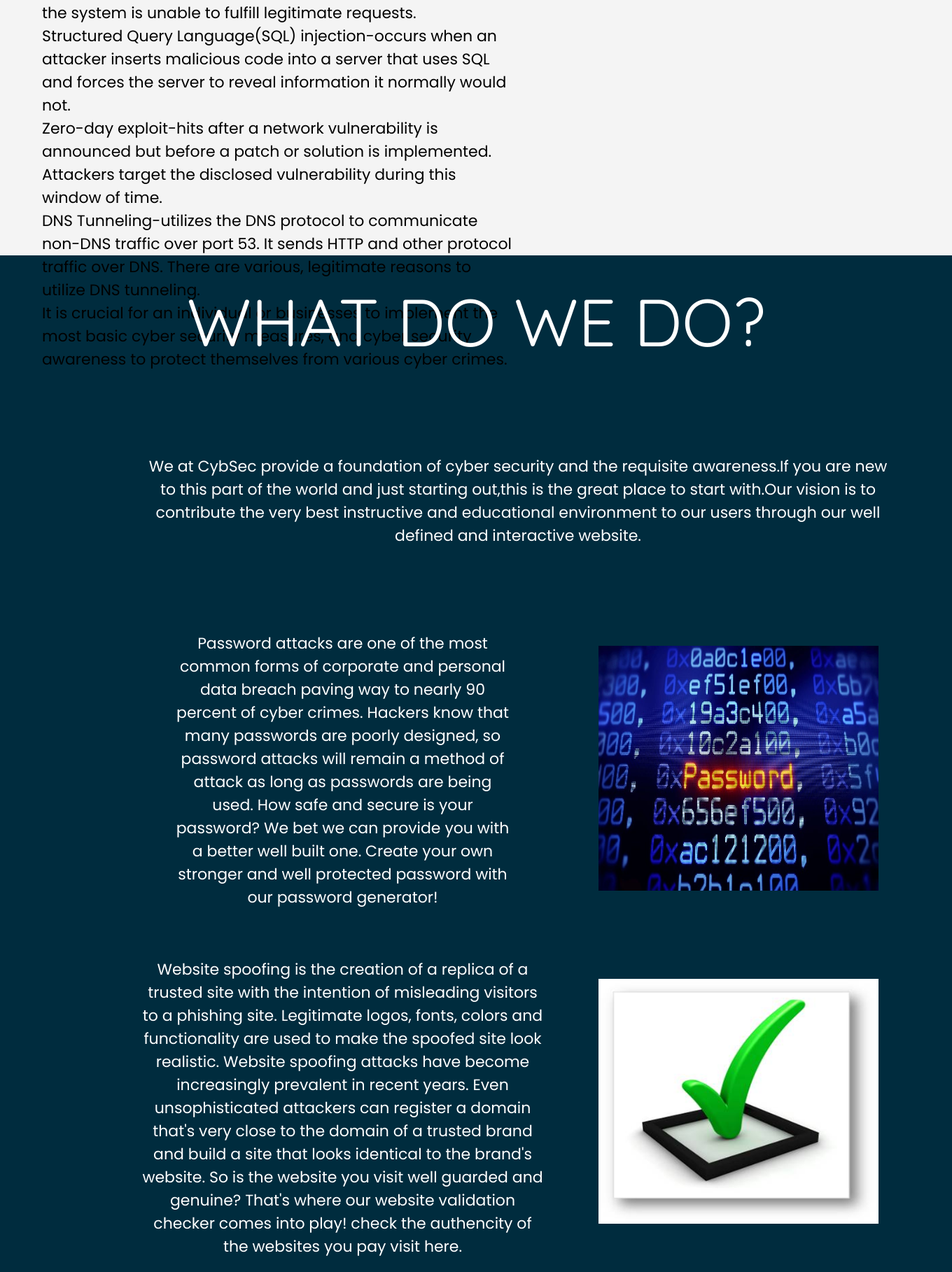
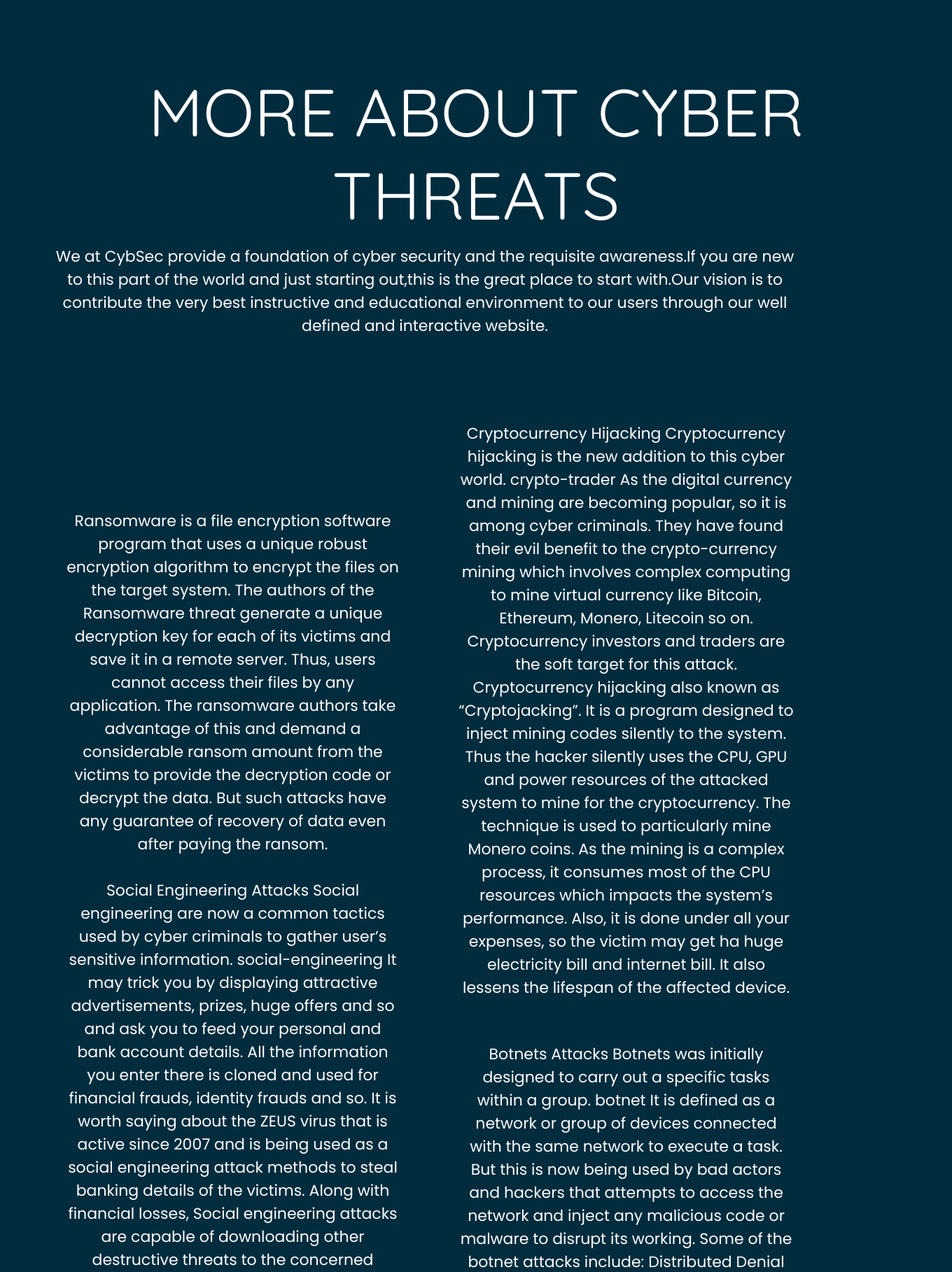
Before and after one commit to nivi532/Cyber-security-awareness, a PHP site: page /index.html in a window 1360 px wide; the page is wider, and only the part inside the window is pictured. Shown: the part 1710-3528 px from the top of that part at 70% size. Run offline with PHP 8.4, Linux system fonts and the light colour scheme; some web fonts are replaced.

Commit message:
Changed content and layout

```diff
--- a/about/index.css
+++ b/about/index.css
@@ -5,7 +5,7 @@ html{
 }
 body{
   background-color: #002c3e;
-  height: 4420px;
+  height: 4200px;
 }
 *{
   margin:0 0 0 0;
@@ -169,7 +169,7 @@ body{
 
 .v5_34 {
   width: 100%;
-  height: 1295px;
+  height: 875px;
   background: rgba(244,244,244,1);
   opacity: 1;
   position: absolute;
@@ -181,7 +181,7 @@ body{
   width: 50%;
   color: rgba(0,0,0,1);
   position: absolute;
-  top: 140px;
+  top: 180px;
   left: 60px;
   font-family: Poppins;
   font-weight: Regular;
@@ -194,7 +194,7 @@ body{
   color: rgba(0,0,0,1);
   position: absolute;
   top: 30px;
-  left: 80px;
+  left: 0px;
   font-family: Poppins;
   font-weight: SemiBold;
   font-size: 39px;
@@ -203,20 +203,20 @@ body{
 }
 .v5_37 {
   width: 500px;
-  height: 600px;
+  height: 628px;
   background-image: url("https://images.unsplash.com/photo-1605918321371-584f5deab0a2?ixlib=rb-1.2.1&ixid=MnwxMjA3fDB8MHxjb2xsZWN0aW9uLXBhZ2V8M3w4ODYyMDQ5fHxlbnwwfHx8fA%3D%3D&auto=format&fit=crop&w=800&q=60") ;
   background-size: cover;
   opacity: 1;
   position: absolute;
-  top: 330px;
-  right: 40px;
+  top: 180px;
+  right: 0px;
   overflow: hidden;
 }
 .v5_38 {
   width: 100%;
   color: rgba(255,255,255,1);
   position: absolute;
-  top: 2110px;
+  top: 1810px;
   left: 0px;
   font-family: QuickSand;
   font-weight: Light;
@@ -228,8 +228,8 @@ body{
   width: 1080px;
   color: rgba(255,255,255,1);
   position: absolute;
-  top: 2360px;
-  left: 200px;
+  top: 2060px;
+  left: 67px;
   font-family: Poppins;
   font-weight: Regular;
   font-size: 22px;
@@ -240,8 +240,8 @@ body{
   width: 479px;
   color: rgba(255,255,255,1);
   position: absolute;
-  top: 2613px;
-  left: 250px;
+  top: 2438px;
+  left: 93px;
   font-family: Poppins;
   font-weight: Regular;
   font-size: 22px;
@@ -252,8 +252,8 @@ body{
   width: 479px;
   color: rgba(255,255,255,1);
   position: absolute;
-  top: 3579px;
-  left: 250px;
+  top: 3200px;
+  left: 655px;
   font-family: Poppins;
   font-weight: Regular;
   font-size: 22px;
@@ -261,11 +261,11 @@ body{
   text-align: center;
 }
 .v5_42 {
-  width: 579px;
+  width: 479px;
   color: rgba(255,255,255,1);
   position: absolute;
-  top: 3079px;
-  left: 200px;
+  top: 2966px;
+  left: 93px;
   font-family: Poppins;
   font-weight: Regular;
   font-size: 22px;
@@ -276,49 +276,23 @@ body{
   width: 479px;
   color: rgba(255,255,255,1);
   position: absolute;
-  top: 2633px;
-  left: 855px;
-
+  top: 2313px;
+  left: 655px;
+  font-family: Poppins;
+  font-weight: Regular;
+  font-size: 22px;
+  opacity: 1;
+  text-align: center;
 }
-.v5_43 img{
-  width:400px;
-  height: 350px;
-}
-
-.v5_44 {
-  width: 479px;
-  color: rgba(255,255,255,1);
-  position: absolute;
-  top: 3109px;
-  left: 855px;
-
-}
-.v5_44 img{
-  width:400px;
-  height: 350px;
-}
-.v5_45 {
-  width: 479px;
-  color: rgba(255,255,255,1);
-  position: absolute;
-  top: 3569px;
-  left: 855px;
-
-}
-.v5_45 img{
-  width:300px;
-  height: 250px;
-}
-
 body::-webkit-scrollbar {
-    width: 0.7em;
+  width: 0.7em;
 }
 
 body::-webkit-scrollbar-track {
-   background-color: #002c3e ;
+ background-color: #002c3e ;
 }
 
 body::-webkit-scrollbar-thumb {
-  background-color:#f7444e ;
-  border-radius: 25px;
+background-color:#f7444e ;
+border-radius: 25px;
 }
--- a/about/index.html
+++ b/about/index.html
@@ -13,68 +13,82 @@
 <body class=v5_29>
     <div class="v5_32">
         <div class="blob">
-            <svg xmlns:xlink="http://www.w3.org/1999/xlink" version="1.1" xmlns="http://www.w3.org/2000/svg" viewBox="0 0 310 350">
-            <path d="M156.4,339.5c31.8-2.5,59.4-26.8,80.2-48.5c28.3-29.5,40.5-47,56.1-85.1c14-34.3,20.7-75.6,2.3-111  c-18.1-34.8-55.7-58-90.4-72.3c-11.7-4.8-24.1-8.8-36.8-11.5l-0.9-0.9l-0.6,0.6c-27.7-5.8-56.6-6-82.4,3c-38.8,13.6-64,48.8-66.8,90.3c-3,43.9,17.8,88.3,33.7,128.8c5.3,13.5,10.4,27.1,14.9,40.9C77.5,309.9,111,343,156.4,339.5z"/>
+            <svg xmlns:xlink="http://www.w3.org/1999/xlink" version="1.1" xmlns="http://www.w3.org/2000/svg"
+                viewBox="0 0 310 350">
+                <path
+                    d="M156.4,339.5c31.8-2.5,59.4-26.8,80.2-48.5c28.3-29.5,40.5-47,56.1-85.1c14-34.3,20.7-75.6,2.3-111  c-18.1-34.8-55.7-58-90.4-72.3c-11.7-4.8-24.1-8.8-36.8-11.5l-0.9-0.9l-0.6,0.6c-27.7-5.8-56.6-6-82.4,3c-38.8,13.6-64,48.8-66.8,90.3c-3,43.9,17.8,88.3,33.7,128.8c5.3,13.5,10.4,27.1,14.9,40.9C77.5,309.9,111,343,156.4,339.5z" />
             </svg>
-          </div>
+        </div>
         CREATING AWARENESS
     </div>
     <div class="v5_34">
         <p class="v5_36">ABOUT CYBER THREATS</p>
         <div class="v5_35">
-               Ever heard of cybersecurity threat?
-It's the threat of malicious attack by an individual or organization attempting to gain access to a network, to corrupt data or steal confidential information or any other form of sensitive data.
-A successful cyber attack can ruin your years of hardwork and career.  Cyber threats can come from within an organization by trusted users or from remote locations by unknown parties and who knows, it maybe the person next to you!
-Former Cisco CEO John Chambers once said, “There are two types of companies: those that have been hacked, and those who don’t yet know they have been hacked.”
-Cyber attacks hit businesses every day.
-So, what do you think cyberattacking is ? Is it just hacking into your system?
-Not at all. cyberattacks are much more than hacking just to be termed that.
-<br>
-Various types of cyberattacks :
-Malware-malicious software, including spyware, ransomware, viruses, and worms. <br>
-Phishing- practice of sending fraudulent communications that appear to come from a reputable source, usually through email. <br>
-Man-in-the-middle attack-also known as eavesdropping attacks, occur when attackers insert themselves into a two-party transaction.<br>
-Denial-of-service attack-floods systems, servers, or networks with traffic to exhaust resources and bandwidth. As a result, the system is unable to fulfill legitimate requests.<br>
-Structured Query Language(SQL) injection-occurs when an attacker inserts malicious code into a server that uses SQL and forces the server to reveal information it normally would not.<br>
-Zero-day exploit-hits after a network vulnerability is announced but before a patch or solution is implemented. Attackers target the disclosed vulnerability during this window of time.<br>
-DNS Tunneling-utilizes the DNS protocol to communicate non-DNS traffic over port 53. It sends HTTP and other protocol traffic over DNS. There are various, legitimate reasons to utilize DNS tunneling. <br>
-It is crucial for an individual or businesses to implement the most basic cyber security measures, and cyber security awareness to protect themselves from various cyber crimes.        </div>
+            Ever heard of cybersecurity threat?
+            It's the threat of malicious attack by an individual or organization attempting to gain access to a network,
+            to corrupt data or steal confidential information or any other form of sensitive data.
+            A successful cyber attack can ruin your years of hardwork and career. Cyber threats can come from within an
+            organization by trusted users or from remote locations by unknown parties and who knows, it maybe the person
+            next to you!
+            Former Cisco CEO John Chambers once said, “There are two types of companies: those that have been hacked,
+            and those who don’t yet know they have been hacked.”
+            Cyber attacks hit businesses every day.
+            So, what do you think cyberattacking is ? Is it just hacking into your system?
+            Not at all. Cyberattacks are much more than hacking just to be termed that.
+
+        </div>
         <div class="v5_37"></div>
     </div>
-    <div class="v17_2"><span class="v5_38">WHAT DO WE DO?</span>
-        <span class="v5_39">
-            We at CybSec provide a foundation of cyber security and the requisite awareness.If you are new to this part of the world and just starting out,this is the great place to start with.Our vision is to contribute the very best instructive and educational environment to our users through our well defined and interactive website.
+    <div class="v17_2"><span class="v5_38">MORE ABOUT CYBER THREATS</span>
+        <span class="v5_39"> We at CybSec provide a foundation of cyber security and the requisite awareness.If you are
+            new to this part of the world and just starting out,this is the great place to start with.Our vision is to
+            contribute the very best instructive and educational environment to our users through our well defined and
+            interactive website.</span>
+        <span class="v5_40">
+            Ransomware is a file encryption software program that uses a unique robust encryption algorithm to encrypt
+            the files on the target system.
+            The authors of the Ransomware threat generate a unique decryption key for each of its victims and save it in
+            a remote server. Thus, users cannot access their files by any application.
+            The ransomware authors take advantage of this and demand a considerable ransom amount from the victims to
+            provide the decryption code or decrypt the data. But such attacks have any guarantee of recovery of data
+            even after paying the ransom.
         </span>
-        <span class="v5_40">
-           Password attacks are one of the most common forms of corporate and personal data breach paving way to nearly 90 percent of cyber crimes.
-Hackers know that many passwords are poorly designed, so password attacks will remain a method of attack as long as passwords are being used.
-How safe and secure is your password?
-We bet we can provide you with a better well built one.
-Create your own stronger and well protected password with our password generator!
-                    </span>
-        <span class="v5_41">
-            Curious to know more about cyber security? have countless queries? Or willing to share your knowledge with others?
-This is the right spot!
-Get to interact with others in an engaging discussions and learn more information through our forum.
-        </span>
-        <span class="v5_42">
-            Website spoofing is the creation of a replica of a trusted site with the intention of misleading visitors to a phishing site. Legitimate logos, fonts, colors and functionality are used to make the spoofed site look realistic. Website spoofing attacks have become increasingly prevalent in recent years. Even unsophisticated attackers can register a domain that's very close to the domain of a trusted brand and build a site that looks identical to the brand's website.
-So is the website you visit well guarded and genuine?
-That's where our website validation checker comes into play!
-check the authencity of the websites you pay visit here.
-        </span>
-        <span class="v5_43">
+        <span class="v5_41">Botnets Attacks
+            Botnets was initially designed to carry out a specific tasks within a group.
 
-             <img src="../about/pwdgen.jpg">
-        </span>
-        <span class="v5_44">
+            botnet
 
-             <img src="../about/validation.jpg">
-        </span>
-         <span class="v5_45">
+            It is defined as a network or group of devices connected with the same network to execute a task. But this
+            is now being used by bad actors and hackers that attempts to access the network and inject any malicious
+            code or malware to disrupt its working. Some of the botnet attacks include:
 
-             <img src="../about/forum.jpg">
-        </span>
+            Distributed Denial of Service (DDoS) attacks
+            Spreading spam emails
+            Stealing of confidential data
+            Botnets attacks are generally carried out against large-scale businesses and organization due to its huge
+            data access. Through this attack, the hackers can control a large number of devices and compromise them for
+            its evil motives.
+        </span><span class="v5_42">Social Engineering Attacks Social engineering are now a common tactics used by cyber
+            criminals to gather user’s sensitive information. social-engineering It may trick you by displaying
+            attractive advertisements, prizes, huge offers and so and ask you to feed your personal and bank account
+            details. All the information you enter there is cloned and used for financial frauds, identity frauds and
+            so. It is worth saying about the ZEUS virus that is active since 2007 and is being used as a social
+            engineering attack methods to steal banking details of the victims. Along with financial losses, Social
+            engineering attacks are capable of downloading other destructive threats to the concerned
+            system.</span><span class="v5_43">Cryptocurrency Hijacking
+                Cryptocurrency hijacking is the new addition to this cyber world.
+
+                crypto-trader
+
+                As the digital currency and mining are becoming popular, so it is among cyber criminals. They have found their evil benefit to the crypto-currency mining which involves complex computing to mine virtual currency like Bitcoin, Ethereum, Monero, Litecoin so on.
+
+                Cryptocurrency investors and traders are the soft target for this attack.
+
+                Cryptocurrency hijacking also known as “Cryptojacking”. It is a program designed to inject mining codes silently to the system. Thus the hacker silently uses the CPU, GPU and power resources of the attacked system to mine for the cryptocurrency.
+
+                The technique is used to particularly mine Monero coins. As the mining is a complex process, it consumes most of the CPU resources which impacts the system’s performance. Also, it is done under all your expenses, so the victim may get ha huge electricity bill and internet bill.
+
+                It also lessens the lifespan of the affected device.</span>
     </div>
     <div class="hamburger-menu">
         <input id="menu__toggle" type="checkbox" />
@@ -89,7 +103,7 @@ check the authencity of the websites you pay visit here.
             <li class="menu_head">Features</li>
             <li><a class="menu__item" href="../pwd/pwd.html">Password Generator</a></li>
             <li><a class="menu__item" href="../websitecheck/index.html">Website Validator</a></li>
-            <li><a class="menu__item" href="../login/index.html">Support Forum</a></li>
+            <li><a class="menu__item" href="../forum/forum.html">Support Forum</a></li>
         </ul>
     </div>
 </body>
```
